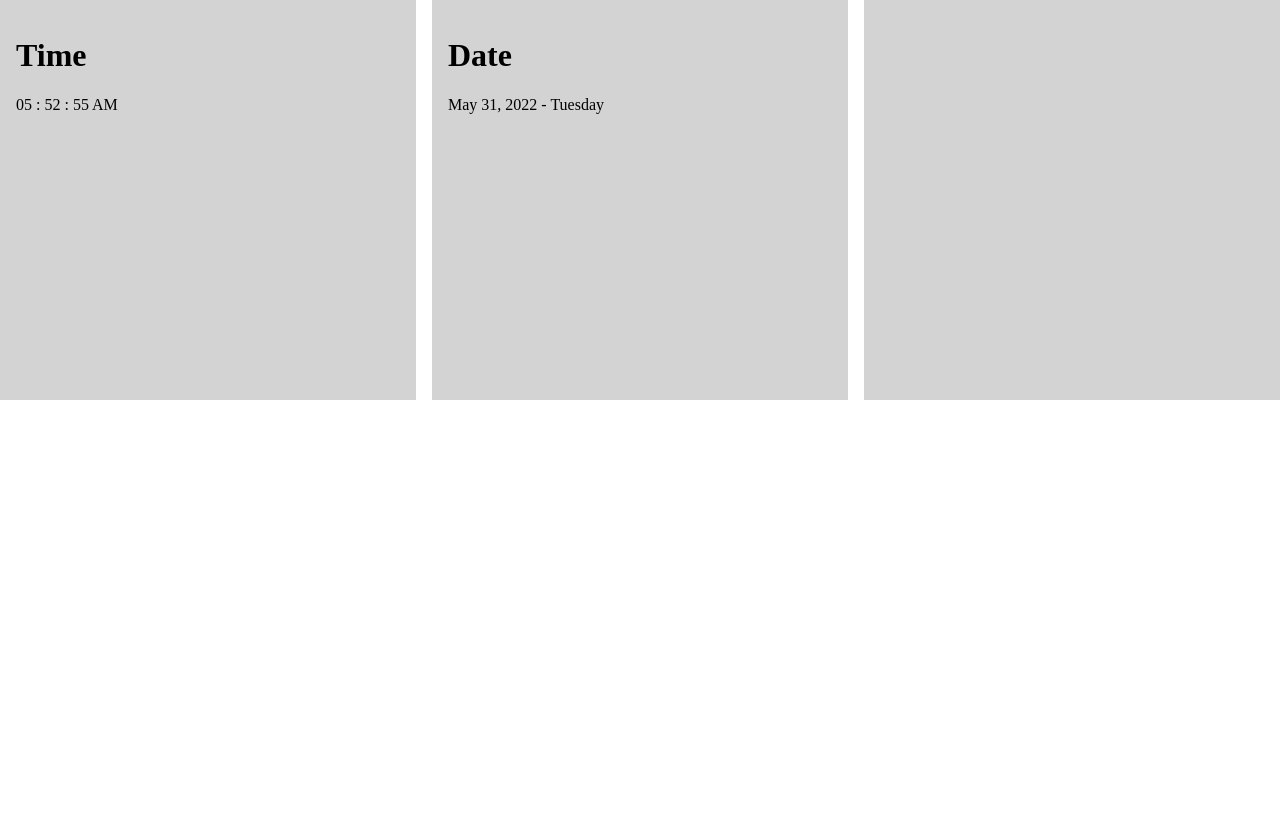
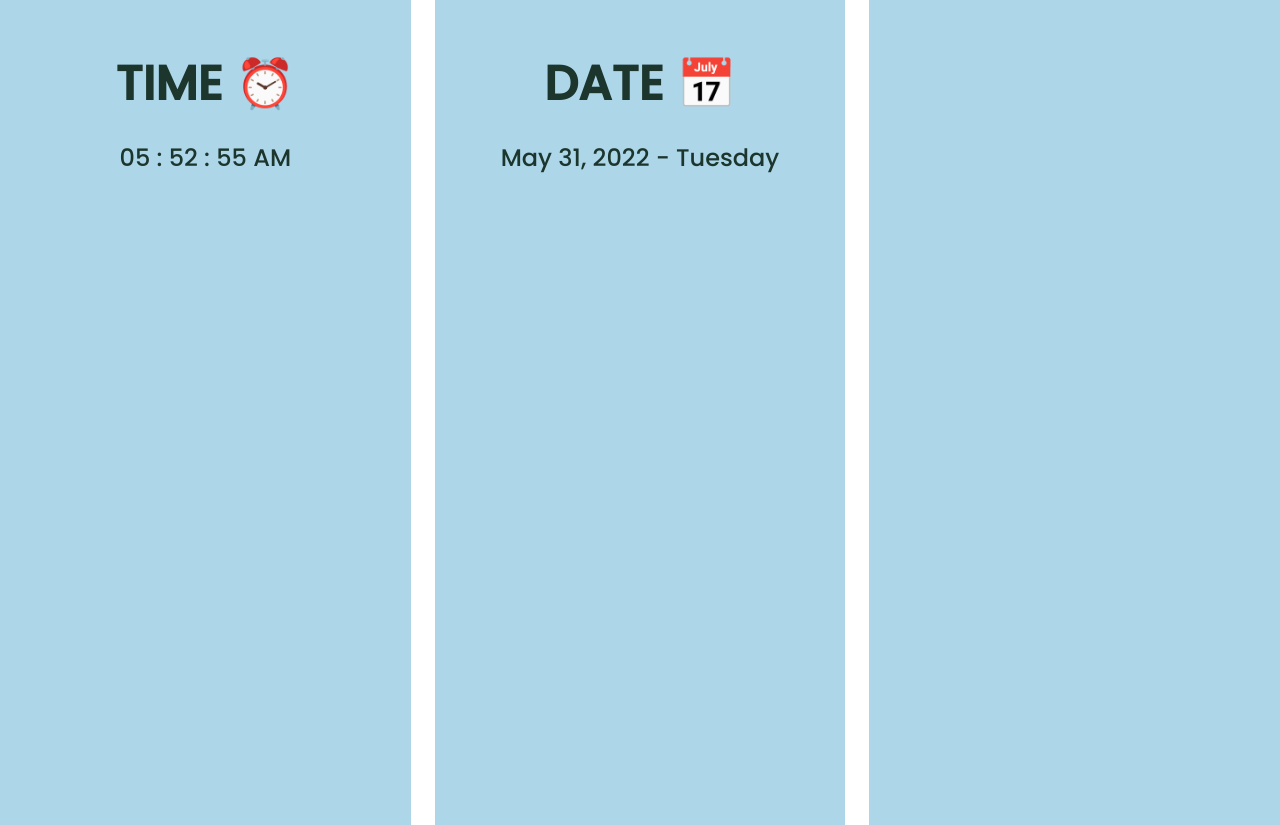
Before and after one commit to h4nanelson/hana-dashboard-widgets, a plain HTML site: page index.html in a window 1280 px wide. Before the commit the page ends 800 px from the top, so only its background shows below. Drawn offline with nearby package versions, Linux system fonts and the light colour scheme; no server answers.

Commit message:
added styling
added styling

```diff
--- a/css/styles.css
+++ b/css/styles.css
@@ -1,16 +1,27 @@
+
+@import url('https://fonts.googleapis.com/css2?family=Lobster&family=Poppins:wght@500&display=swap');
+
 /* Grid */
 .layout {
   /* Set your own grid   */
   display: grid;
   grid-template-columns: repeat(3, 1fr);
-  grid-template-rows: 400px;
+  grid-template-rows: 825px;
   grid-column-gap: 1em;
+  justify-content: center;
 }
 
+body {
+  font-family: 'Lobster', cursive;
+font-family: 'Poppins', sans-serif;
+font-size: 1.5em;
+}
 /* Widgets */
 section {
-  background: lightgray;
-  padding: 1em;
+  background: #ADD7E9;
+padding: 1em;
+color: #1c352d;
+text-align: center;
 
   /* Relative Parent. Absolute Child */
   position: relative;
--- a/index.html
+++ b/index.html
@@ -4,7 +4,7 @@
     <meta charset="UTF-8">
     <meta http-equiv="X-UA-Compatible" content="IE=edge">
     <meta name="viewport" content="width=device-width, initial-scale=1.0">
-    <title>Dsh</title>
+    <title>Weather</title>
 
     <!-- Favicons -->
     <link rel="apple-touch-icon" sizes="180x180" href="favicons/apple-touch-icon.png">
@@ -28,7 +28,7 @@
 
     <!-- Time -->
     <section class="time">
-      <h1>Time</h1>
+      <h1>TIME ⏰</h1>
       <time>
         <data class="hours">HH</data> :
         <data class="minutes">MM</data> :
@@ -39,7 +39,7 @@
 
     <!--  Date -->
     <section class="date">
-     <h1>Date</h1>
+     <h1>DATE 📅</h1>
     <time>
       <data class="month">Month</data>
       <data class="dayOfMonth">00</data>,
--- a/js/weather.js
+++ b/js/weather.js
@@ -1,7 +1,7 @@
 // API key. Replace with your API key
 const APIKEY = 'f2f85762267ef18d0df71e18ec9f3737';
 // City
-const city = 'Spokane';
+const city = 'Saipan';
 // Units for Farenheit
 const units = 'imperial';
 
@@ -21,7 +21,7 @@ fetch(url)
 
   // Template to output
   const template = `
-    <h1>Weather</h1>
+  <h1>WEATHER 🌧️</h1>
     <data value="${data.name}" class="city">${data.name}</data>
     <data value="${data.main.temp}" class="temp">${data.main.temp}&#8457;</data>
     <img src="http://openweathermap.org/img/wn/${data.weather[0].icon}@2x.png" alt="Placeholder">
```
